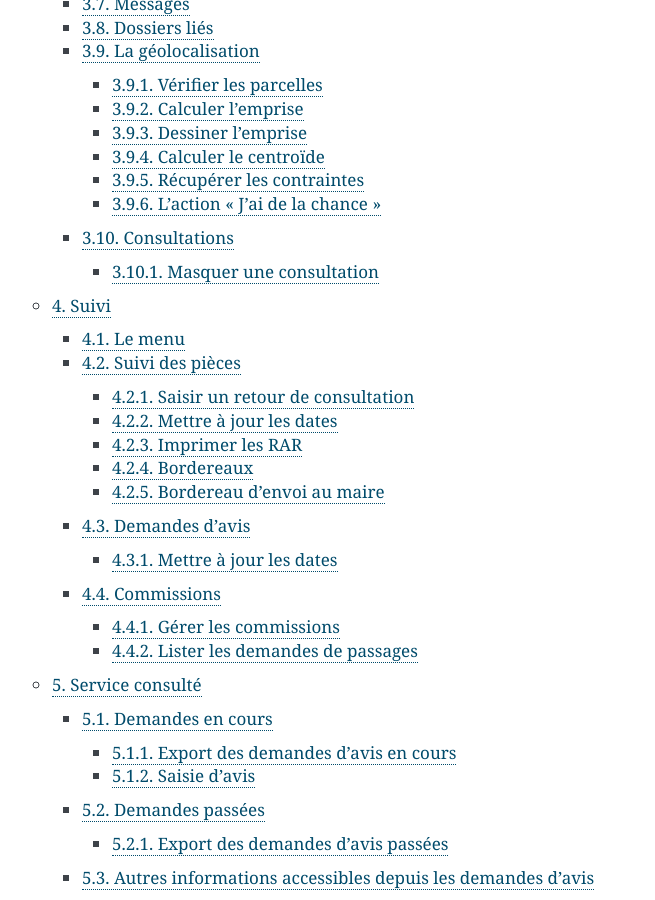
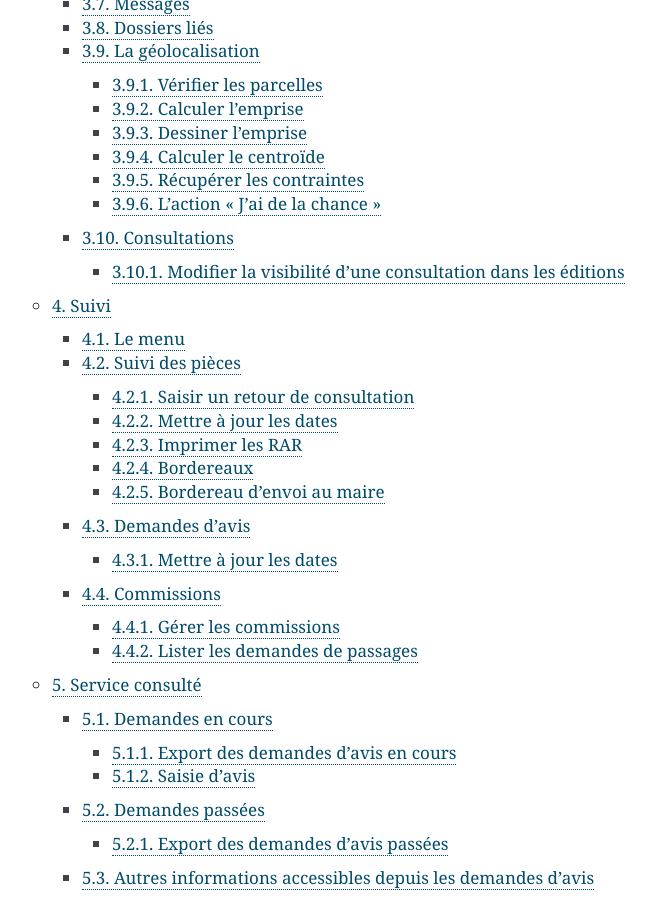
Before and after one commit to mpavaux/openads-documentation, a Sphinx documentation site: the page built from source/index.rst, in a window 1280 px wide and 900 px high, scrolled down 1936 px. Shown: the whole window, without its empty margins (428-1083 px from the left). Built offline with Sphinx 7.4.7, drawn with Linux system fonts in a browser that asks for light colours.

Commit message:
Modification de la partie consultation

```diff
--- a/source/manuel_utilisateur/instruction.rst
+++ b/source/manuel_utilisateur/instruction.rst
@@ -474,16 +474,16 @@
 L'onglet **Consultation(s)** permet de lister et consulter toutes les consultations du dossier
 d'instruction.
 
-Masquer une consultation
-========================
+Modifier la visibilité d'une consultation dans les éditions
+===========================================================
 
 Pour masquer une consultation dans les éditions, dans le portlet d'actions contextuelles
 de la visualisation de la consultation il faut cliquer sur le lien *Masquer dans les
 éditions*.
 
-.. image:: portlet_visible_consultation.png
+.. image:: portlet_masque_consultation.png
 
 La consultation n’apparaîtra plus dans les éditions qui affichent leur liste.
-Pour l'afficher à nouveau cliquer sur l'action *Rendre visible dans les éditions*.
+Pour l'afficher à nouveau cliquer sur l'action *Afficher dans les éditions*.
 
-.. image:: portlet_masque_consultation.png
+.. image:: portlet_visible_consultation.png
```
